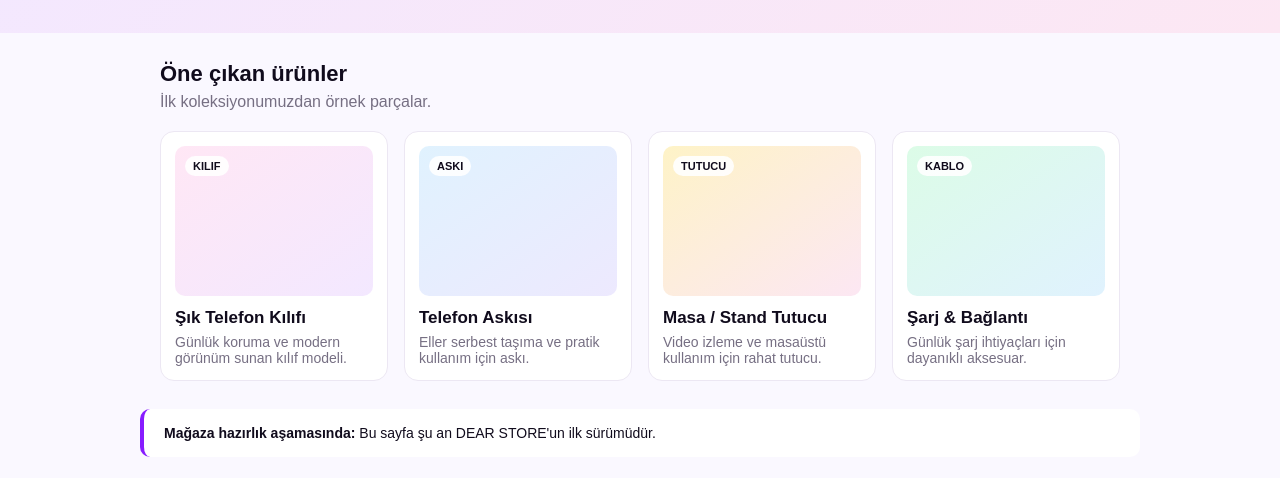
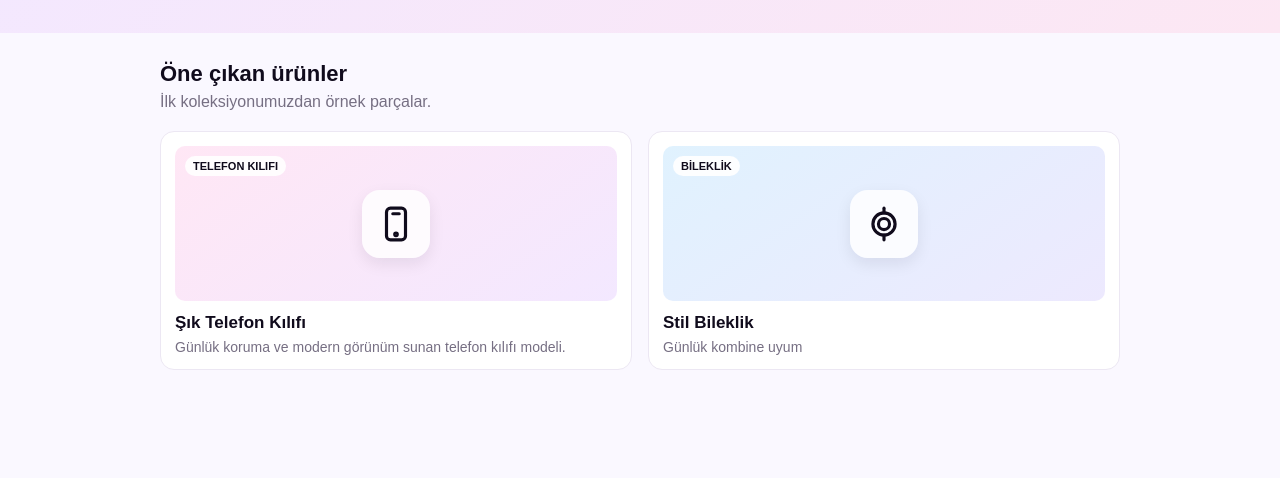
Before and after one commit to talhatokmak4444/dear-store, a plain HTML site: page index.html in a window 1280 px wide. Shown: the part 190-668 px from the top of the page. Drawn offline with Linux system fonts and the light colour scheme.

Commit message:
Update index.html

```diff
--- a/index.html
+++ b/index.html
@@ -5,7 +5,7 @@
   <meta name="viewport" content="width=device-width, initial-scale=1.0">
   <meta name="theme-color" content="#1081cc">
   <meta name="description" content="DEAR STORE - Telefon aksesuarlarını ve tarzını yansıtan mağaza">
-  <title>DEĞERLİ MAĞAZA - Telefonunuz, tarzınız</title>
+  <title>DEĞERLİ MAĞAZA - Farklılıklarınız, tarzınız</title>
   <style>
     :root {
       --murekkep: #100b1c;
@@ -85,7 +85,7 @@
       color: var(--sessiz);
     }
 
-    .bolum {
+    .sayfa {
       padding: 28px 20px;
       max-width: 1000px;
       margin: 0 auto;
@@ -116,22 +116,48 @@
     }
 
     .gorsel {
-      height: 150px;
+      height: 155px;
       border-radius: 10px;
       display: flex;
-      align-items: flex-start;
-      justify-content: flex-start;
-      padding: 10px;
+      flex-direction: column;
+      align-items: center;
+      justify-content: center;
+      position: relative;
+      padding: 12px;
       margin-bottom: 12px;
     }
 
     .etiket {
-      background: rgba(255, 255, 255, 0.9);
+      position: absolute;
+      top: 10px;
+      left: 10px;
+      background: rgba(255, 255, 255, 0.92);
       color: var(--murekkep);
       font-size: 11px;
       font-weight: bold;
       padding: 4px 8px;
       border-radius: 999px;
+    }
+
+    .ikon-kutu {
+      width: 68px;
+      height: 68px;
+      border-radius: 18px;
+      background: rgba(255, 255, 255, 0.85);
+      display: flex;
+      align-items: center;
+      justify-content: center;
+      box-shadow: 0 6px 16px rgba(16, 11, 28, 0.08);
+    }
+
+    .ikon-kutu svg {
+      width: 38px;
+      height: 38px;
+      stroke: var(--murekkep);
+      fill: none;
+      stroke-width: 2;
+      stroke-linecap: round;
+      stroke-linejoin: round;
     }
 
     .urun h3 {
@@ -168,7 +194,7 @@
 
   <header class="nav">
     <a class="marka" href="#anasayfa">
-      <img src="dear-store-logo.png" alt="DEAR STORE Logo" onerror="this.style.display='none'">
+      <img src="./dear-store-logo.png" alt="DEAR STORE Logo" onerror="this.style.display='none'">
       <span>DEĞERLİ MAĞAZA</span>
     </a>
     <nav class="baglantilar">
@@ -180,11 +206,11 @@
 
   <main id="anasayfa">
     <section class="kahraman">
-      <h1>TELEFONUNUZ, TARZINIZ</h1>
+      <h1>Farklılıklarınız, tarzınız</h1>
       <p>Özenle seçilmiş telefon aksesuarları ve günlük kullanım ürünleri.</p>
     </section>
 
-    <section class="bolum" id="urunler">
+    <section class="sayfa" id="urunler">
       <div class="bolum-basligi">
         <h2>Öne çıkan ürünler</h2>
         <p>İlk koleksiyonumuzdan örnek parçalar.</p>
@@ -193,54 +219,30 @@
       <div class="izgara">
         <article class="urun">
           <div class="gorsel" style="background: linear-gradient(145deg, #ffe7f5, #f3e8ff);">
-            <span class="etiket">KILIF</span>
+            <span class="etiket">TELEFON KILIFI</span>
+            <div class="ikon-kutu">
+              <svg viewBox="0 0 24 24">
+                <rect x="6" y="2" width="12" height="20" rx="2.5"></rect>
+                <line x1="10" y1="5.5" x2="14" y2="5.5"></line>
+                <circle cx="12" cy="18.5" r="0.8"></circle>
+              </svg>
+            </div>
           </div>
           <h3>Şık Telefon Kılıfı</h3>
-          <p>Günlük koruma ve modern görünüm sunan kılıf modeli.</p>
+          <p>Günlük koruma ve modern görünüm sunan telefon kılıfı modeli.</p>
         </article>
 
         <article class="urun">
           <div class="gorsel" style="background: linear-gradient(145deg, #e0f2fe, #ede9fe);">
-            <span class="etiket">ASKI</span>
+            <span class="etiket">BİLEKLİK</span>
+            <div class="ikon-kutu">
+              <svg viewBox="0 0 24 24">
+                <circle cx="12" cy="12" r="7"></circle>
+                <circle cx="12" cy="12" r="3.5"></circle>
+                <line x1="12" y1="2" x2="12" y2="5"></line>
+                <line x1="12" y1="19" x2="12" y2="22"></line>
+              </svg>
+            </div>
           </div>
-          <h3>Telefon Askısı</h3>
-          <p>Eller serbest taşıma ve pratik kullanım için askı.</p>
-        </article>
-
-        <article class="urun">
-          <div class="gorsel" style="background: linear-gradient(145deg, #fef3c7, #fce7f3);">
-            <span class="etiket">TUTUCU</span>
-          </div>
-          <h3>Masa / Stand Tutucu</h3>
-          <p>Video izleme ve masaüstü kullanım için rahat tutucu.</p>
-        </article>
-
-        <article class="urun">
-          <div class="gorsel" style="background: linear-gradient(145deg, #dcfce7, #e0f2fe);">
-            <span class="etiket">KABLO</span>
-          </div>
-          <h3>Şarj &amp; Bağlantı</h3>
-          <p>Günlük şarj ihtiyaçları için dayanıklı aksesuar.</p>
-        </article>
-      </div>
-    </section>
-
-    <div class="bildirim" id="hakkimizda">
-      <strong>Mağaza hazırlık aşamasında:</strong> Bu sayfa şu an DEAR STORE'un ilk sürümüdür.
-    </div>
-  </main>
-
-  <footer class="altbilgi">
-    <div class="altbilgi-ic">
-      <span class="marka" style="color: #ffffff;">DEĞERLİ MAĞAZA</span>
-      <p style="margin: 8px 0 0; font-size: 13px; opacity: 0.8;">© 2026 DEAR STORE. Tüm hakları saklıdır.</p>
-    </div>
-  </footer>
-
-  <script>
-    document.querySelectorAll('a[href^="#"]').forEach((link) => {
-      link.addEventListener('click', () => {});
-    });
-  </script>
-</body>
-  </html>
+          <h3>Stil Bileklik</h3>
+          <p>Günlük kombine uyum
```
